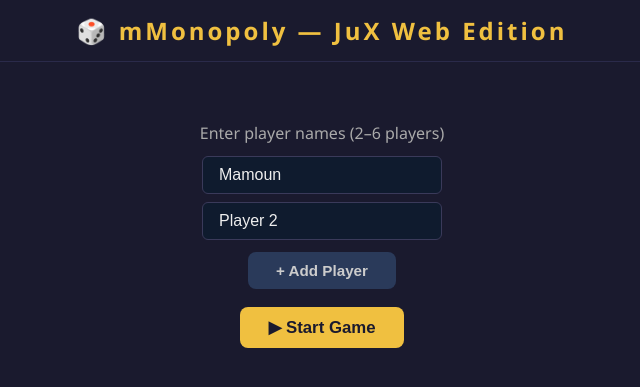
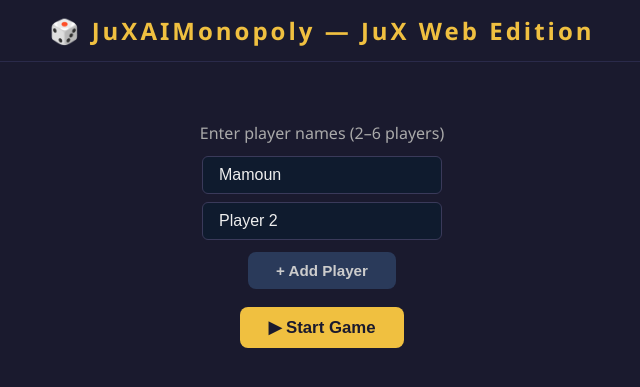
Before and after one commit to alissali/Learn, a Flask app: page / in a window 1280 px wide. Shown: the top 387 px of the page, without its empty margins (318-958 px from the left). Run offline with Flask 2, Linux system fonts and the light colour scheme.

Commit message:
RENAME: mMonopoly → JuXAIMonopoly — m becomes platform

```diff
--- a/web/templates/index.html
+++ b/web/templates/index.html
@@ -3,7 +3,7 @@
 <head>
 <meta charset="UTF-8">
 <meta name="viewport" content="width=device-width, initial-scale=1.0">
-<title>mMonopoly — JuX Web Edition</title>
+<title>JuXAIMonopoly — JuX Web Edition</title>
 <style>
 * { box-sizing: border-box; margin: 0; padding: 0; }
 body { font-family: 'Segoe UI', sans-serif; background: #1a1a2e; color: #eee; min-height: 100vh; }
@@ -134,7 +134,7 @@
 </style>
 </head>
 <body>
-<h1>🎲 mMonopoly — JuX Web Edition</h1>
+<h1>🎲 JuXAIMonopoly — JuX Web Edition</h1>
 
 <!-- SETUP -->
 <div id="setup">
@@ -279,7 +279,7 @@
       if (sq.type === 'center') {
         cell.style.gridColumn = '2/11'; cell.style.gridRow = '2/11';
         cell.style.cssText += 'background:#080e1a;border:2px solid #1a3a6a;font-size:16px;font-weight:bold;color:#f0c040;flex-direction:column;gap:6px;';
-        cell.innerHTML = '<div style="font-size:28px">🎲</div><div style="letter-spacing:2px">mMonopoly</div><div style="font-size:10px;color:#5a7a9a;letter-spacing:1px">JuX Web Edition</div>';
+        cell.innerHTML = '<div style="font-size:28px">🎲</div><div style="letter-spacing:2px">JuXAIMonopoly</div><div style="font-size:10px;color:#5a7a9a;letter-spacing:1px">JuX Web Edition</div>';
         board.appendChild(cell); continue;
       }
 
```
Also changed, not shown: BACKLOG.md (+2 -2 lines).
